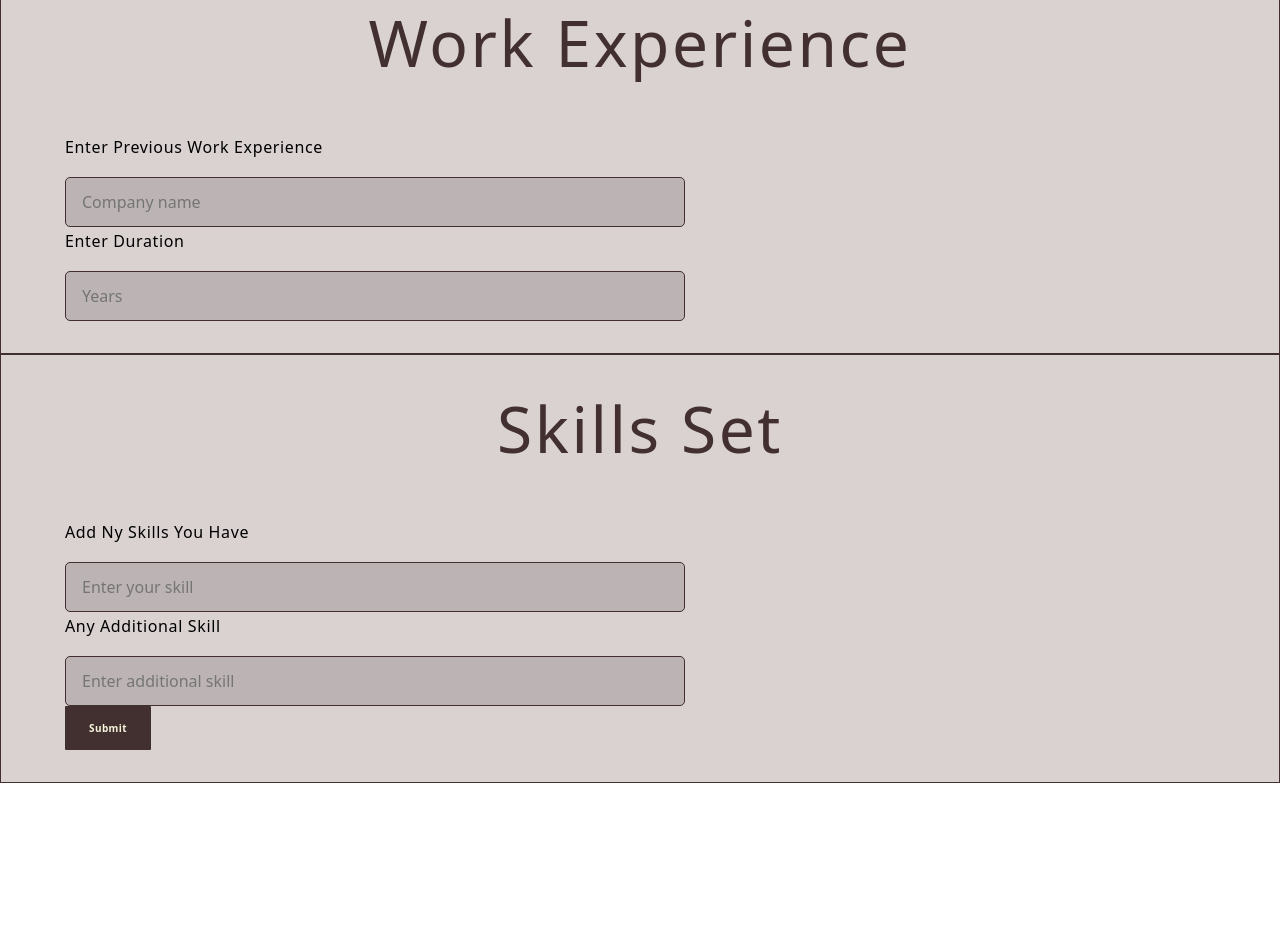
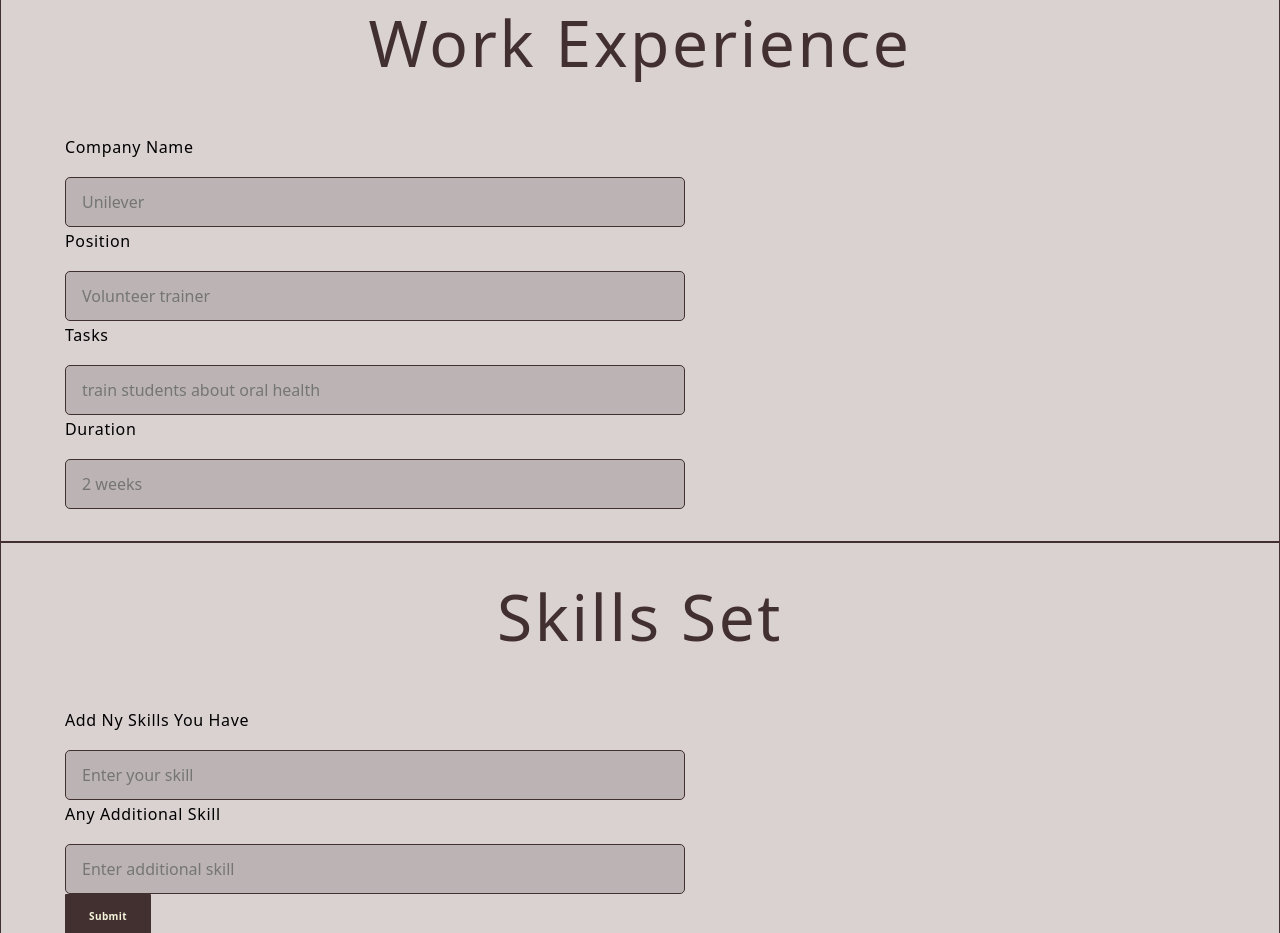
Before and after one commit to Biahassen/cv-project, a React (Create React App) app: page / in a window 1280 px wide. Shown: the part 1460-2393 px from the top of the page. Before the commit the page ends 2243 px from the top, so only its background shows below. Built offline with nearby package versions, Linux system fonts and the light colour scheme.

Commit message:
Update work.jsx

```diff
--- a/src/components/WorkExp/work.jsx
+++ b/src/components/WorkExp/work.jsx
@@ -10,14 +10,15 @@ const Work = () => (
 
     </div>
     <div className="app__newsletter-input">
-    <p className="p__opensans">Enter previous work experience</p>
-      <input type="text" placeholder="Company name" />
+    <p className="p__opensans">Company name</p>
+      <input type="text" placeholder="Unilever" />
+      <p className="p__opensans">Position</p>
+      <input type="text" placeholder="Volunteer trainer" />
+      <p className="p__opensans">Tasks</p>
+      <input type="text" placeholder="train students about oral health" />
+      <p className="p__opensans">Duration</p>
+      <input type="text" placeholder="2 weeks" />
 
-      <p className="p__opensans">Enter duration</p>
-      <input type="text" placeholder="Years" />
-
-
-      {/* <button type="button" className="custom__button">Subscribe</button> */}
     </div>
   </div>
 );
```
